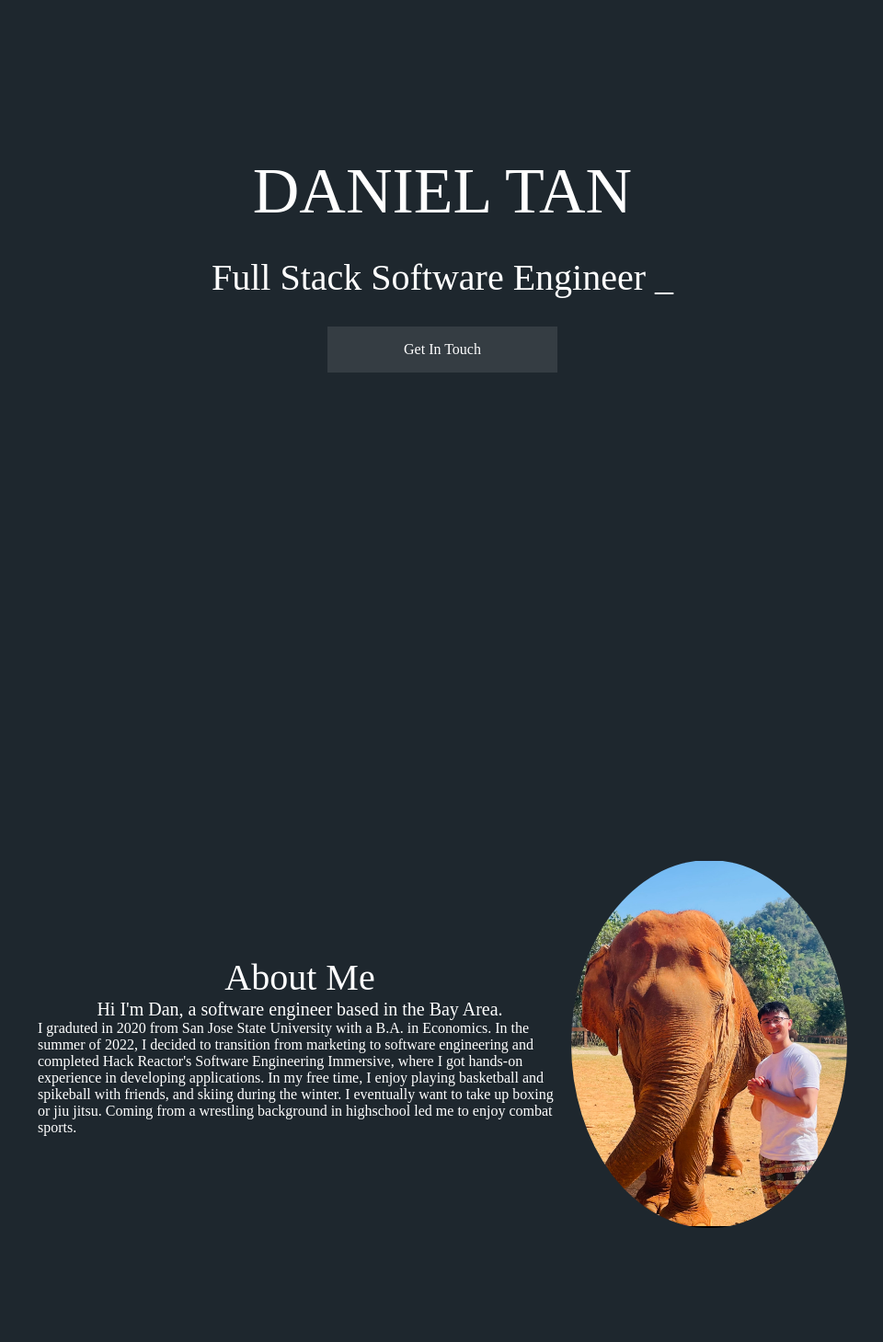
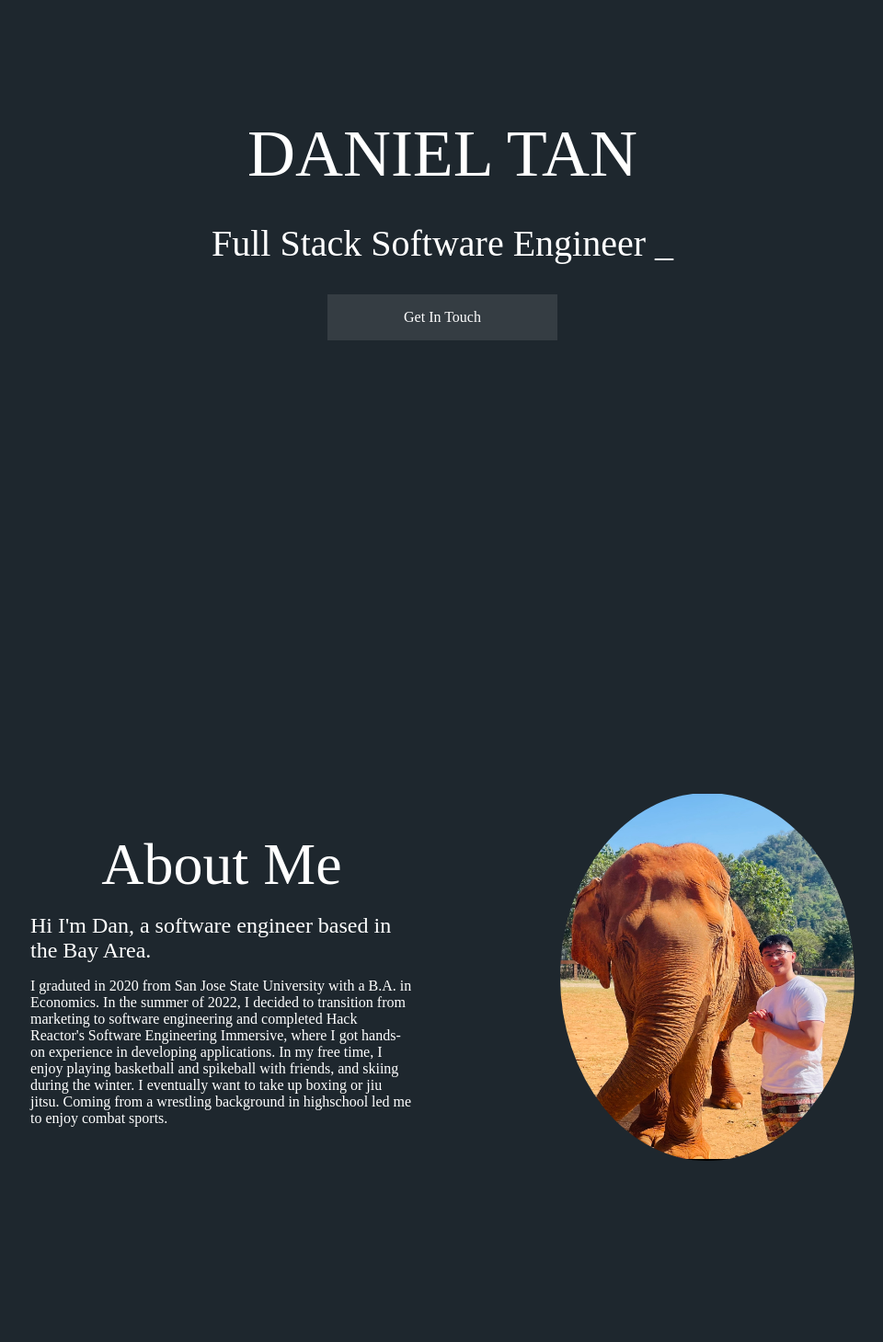
Before and after one commit to dantan510/portfolio-site, a React app: page / in a window 1280 px wide. Shown: the part 240-1699 px from the top of the page at 92% size, without its empty margins (159-1119 px from the left). Built offline with nearby package versions, Linux system fonts and the light colour scheme.

Commit message:
Changed css to use rem & em instead of px

```diff
--- a/src/pages/Header.js
+++ b/src/pages/Header.js
@@ -8,11 +8,6 @@ const Header = ({ changePage }) => {
 
   return (
     <div className='header'>
-      {/* {routes.map((page) => (
-        <div className='header-links' key={page.id}>
-          <Link to={`${page.title}`} spy={true} smooth={true} offset={50} duration={500} key={page.id}>{page.title}</Link>
-        </div>
-      ))} */}
       <div className='header-links'>
         <Link to={'/home'} spy={true} smooth={true} offset={50} duration={500}>Home</Link>
         <Link to={'/about'} spy={true} smooth={true} offset={50} duration={500}>About</Link>
--- a/src/styles/about.css
+++ b/src/styles/about.css
@@ -1,7 +1,7 @@
 .aboutpage {
   display: flex;
-  margin: 200px;
-  gap: 10px;
+  margin: 12em;
+  gap: 10em;
 }
 
 .aboutpage-content {
@@ -9,23 +9,24 @@
   flex-direction: column;
   justify-content: center;
   align-items: center;
+  gap: 1em;
 }
 
 .aboutpage-title {
-  font-size: 40px;
+  font-size: 4rem;
 }
 
 .aboutpage-title {
-  gap: 10px;
+  gap: 3em;
 }
 
 .aboutpage-header {
-  font-size: 20px;
+  font-size: 1.5rem;
 }
 
 #profile-picture {
-  width: 300px;
-  height: 400px;
+  width: 20rem;
+  height: 25rem;
   border-radius: 50%;
 
 }
--- a/src/styles/app.css
+++ b/src/styles/app.css
@@ -1,8 +1,5 @@
 body, html {
-  margin: 0px;
-  padding: 0px;
   width: 100%;
-  min-width: 500px;
   margin: auto;
 }
 
--- a/src/styles/header.css
+++ b/src/styles/header.css
@@ -7,7 +7,11 @@
 
 .header-links {
   display: flex;
-  gap: 30px;
-  padding: 30px;
+  gap: 2rem;
+  padding: 1.5rem;
   cursor: pointer;
 }
+
+.header-links a {
+
+}
--- a/src/styles/home.css
+++ b/src/styles/home.css
@@ -22,17 +22,16 @@ body {
   display: flex;
   flex-direction: column;
   align-items: center;
-  gap: 30px;
-  margin: 300px;
-  padding: 30px;
+  gap: 2rem;
+  margin: 18.75rem;
 }
 
 .homepage-name {
-  font-size: 70px;
+  font-size: 4.5rem;
 }
 
 .homepage-title span {
-  font-size: 40px;
+  font-size: 2.5rem;
 }
 
 .blink {
```
